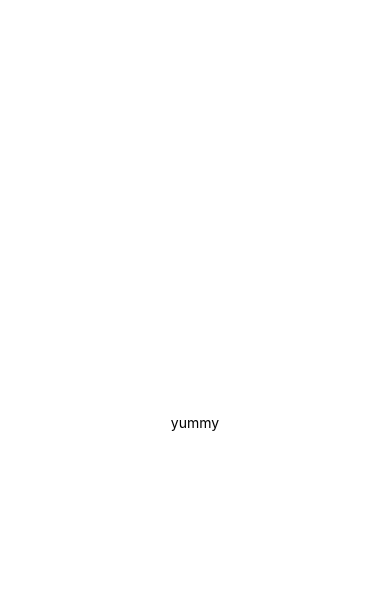
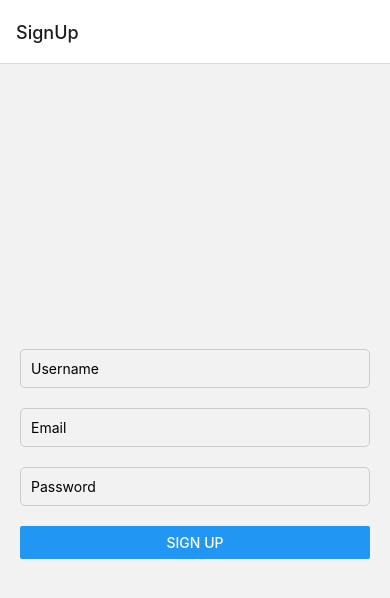
Before and after one commit to Nadi-BrooklynCoder/YUMStepper-FE, a React Native app: screen /SignUp in a window 390 px wide. Shown: the top 598 px of the page. Built offline with nearby package versions, Linux system fonts and the light colour scheme.

Commit message:
completed the functionality to send new user information to back-end

```diff
--- a/App.js
+++ b/App.js
@@ -1,12 +1,22 @@
 import { StatusBar } from 'expo-status-bar';
 import { StyleSheet, Text, View } from 'react-native';
+import React from 'react';
+import { NavigationContainer } from '@react-navigation/native';
+import { createNativeStackNavigator } from '@react-navigation/native-stack';
+
+import SignUp from "./Components/screens/SignUp"
+
+const Stack = createNativeStackNavigator();
 
 export default function App() {
+
   return (
-    <View style={styles.container}>
-      <Text>yummy</Text>
-      <StatusBar style="auto" />
-    </View>
+    <NavigationContainer>
+      <Stack.Navigator initialRouteName="Home">
+        <Stack.Screen name="SignUp" component={SignUp} />
+      </Stack.Navigator>
+    </NavigationContainer>
+
   );
 }
 
--- /dev/null
+++ b/Components/screens/SignUp.jsx
@@ -0,0 +1,74 @@
+import React, { useState, useNavigate } from 'react';
+import { View, TextInput, Button, StyleSheet} from 'react-native';
+import axios from 'axios';
+
+const SignUpForm = () => {
+
+
+    const [newUser, setNewUser] = useState({
+        username: "",
+        email: "",
+        password_hash: ""
+    });
+
+    const handleInputChange = (field, value) => {
+        setNewUser((prevState) => ({
+            ...prevState,
+            [field]: value,
+        }));
+    };
+
+    const handleClick = () => {
+        // console.log(newUser)
+        axios.post(`http://localhost:5001/users`, newUser)
+        .then(res => console.log(res.data))
+        .then(newUser => navigate())
+        .catch(error => console.error(error));
+
+    };
+
+    return (
+        <View style={styles.container}>
+            <TextInput
+                style={styles.input}
+                placeholder="Username"
+                value={newUser.username}
+                onChangeText={(text) => handleInputChange("username", text)}
+            />
+
+            <TextInput
+                style={styles.input}
+                placeholder="Email"
+                value={newUser.email}
+                onChangeText={(text) => handleInputChange("email", text)}
+            />
+
+            <TextInput
+                style={styles.input}
+                placeholder="Password"
+                value={newUser.password_hash}
+                onChangeText={(text) => handleInputChange("password_hash", text)}
+                secureTextEntry
+            />
+
+            <Button title="Sign Up" onPress={handleClick} />
+        </View>
+    );
+};
+
+const styles = StyleSheet.create({
+    container: {
+        flex: 1,
+        justifyContent: 'center',
+        paddingHorizontal: 20,
+    },
+    input: {
+        borderWidth: 1,
+        borderColor: '#ccc',
+        padding: 10,
+        marginBottom: 20,
+        borderRadius: 5,
+    }
+});
+
+export default SignUpForm;
```
Also changed, not shown: package.json (+20 -2 lines), 2 other files (tests, documents, lock files or other folders).
